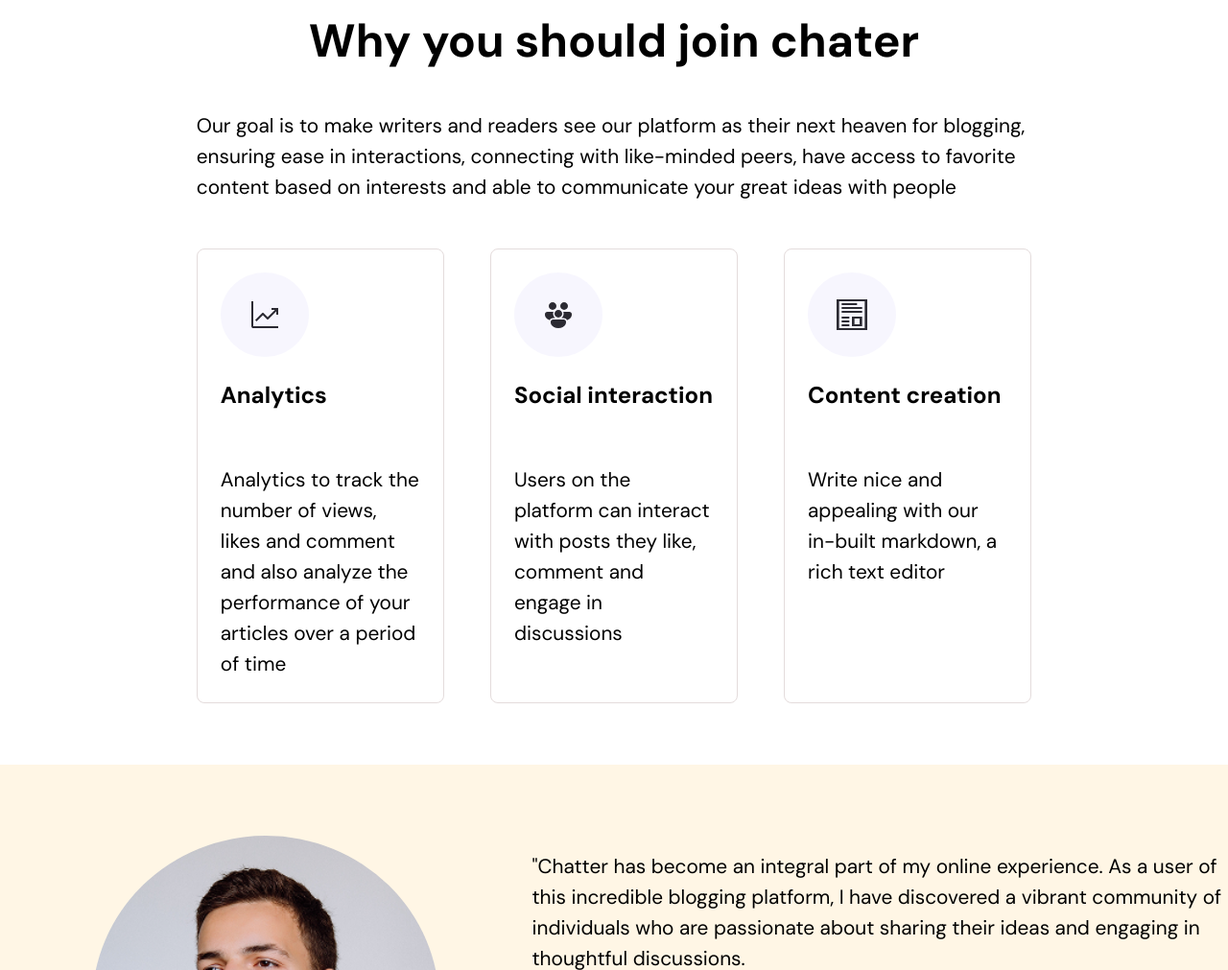
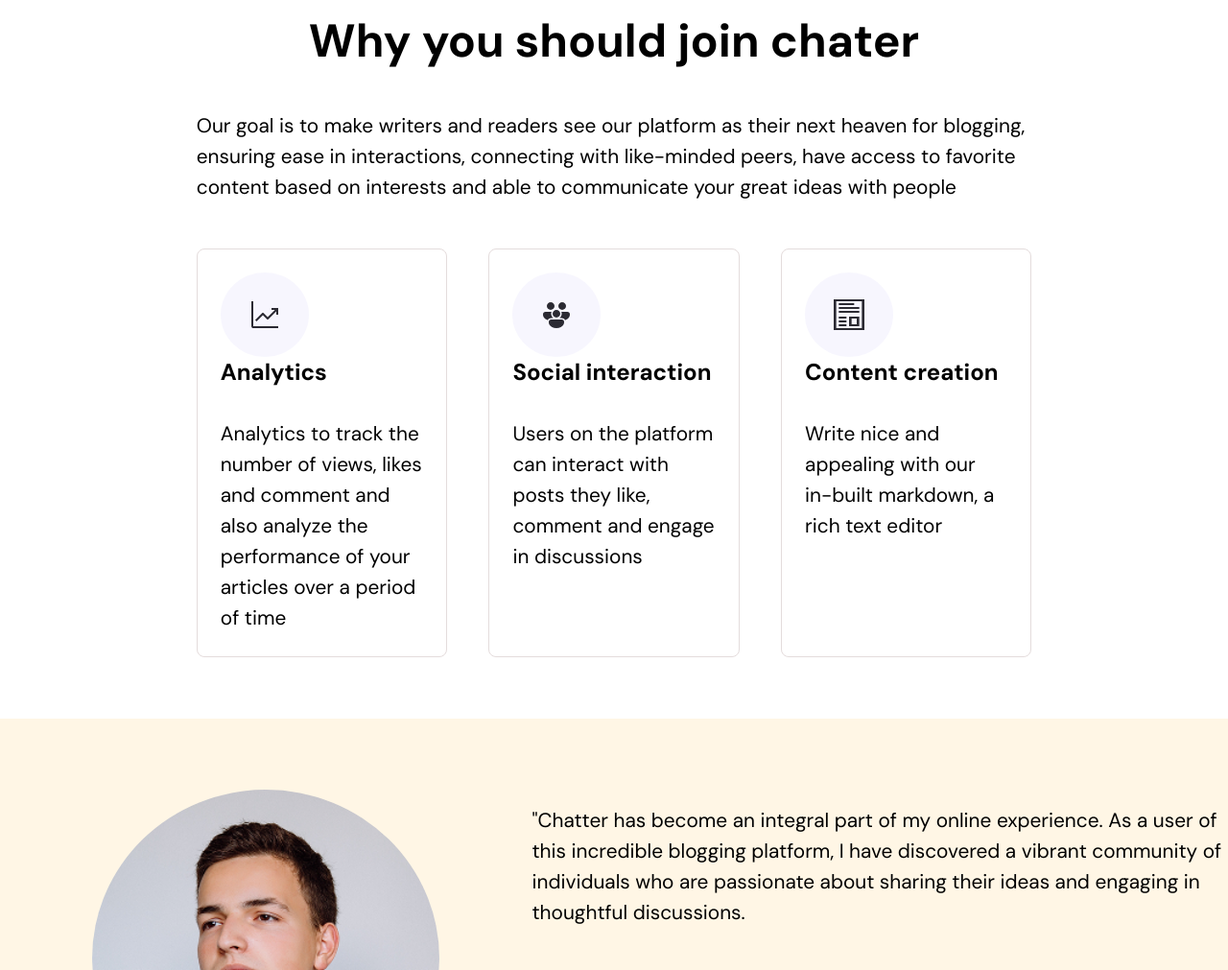
Before and after one commit to Sheyman0382/altschool-first-semester-project, a plain HTML site: page purpose.html in a window 1280 px wide. Shown: the part 1603-2614 px from the top of the page at 96% size. Drawn offline with Linux system fonts and the light colour scheme.

Commit message:
final update on css rule set

```diff
--- a/purpose.css
+++ b/purpose.css
@@ -148,7 +148,6 @@ h1 {
 .container{
   display: flex;
   justify-content: space-between;
-  gap: 3em;
 }
 
 .item{
@@ -161,7 +160,9 @@ h1 {
   & h3{
     font-size: 1.5rem;
     text-align: left;
+    line-height: 2rem;
   }
+  & p {padding-top: 2rem;}
 
 }
 
```
